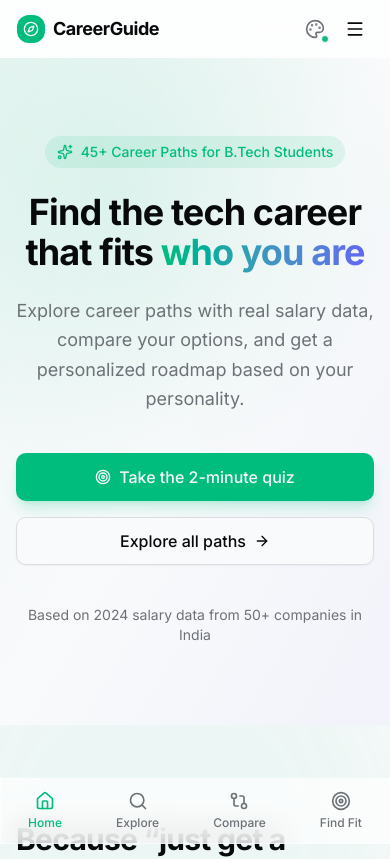
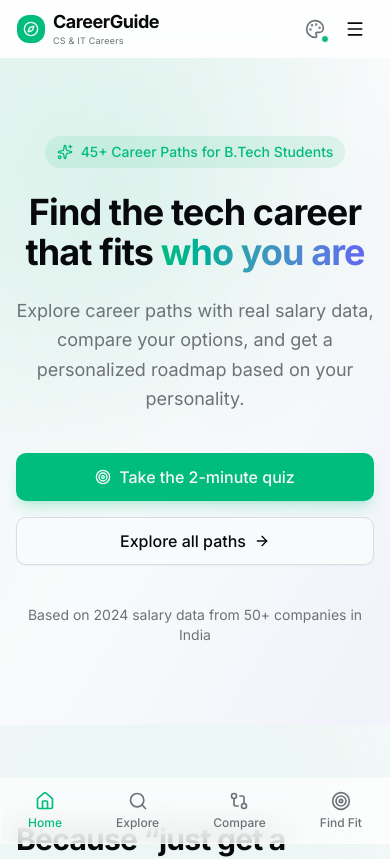
Before and after one commit to mnttnm/btech-cs-career-guide-india, a Next.js app: page / in a window 390 px wide. Shown: the top 859 px of the page. Built offline with nearby package versions, Linux system fonts and the light colour scheme.

Commit message:
feat(navigation): enhance branding with subheading for CareerGuide in desktop and mobile views

```diff
--- a/src/components/Navigation.tsx
+++ b/src/components/Navigation.tsx
@@ -30,9 +30,14 @@ export function Navigation() {
             <div className="flex items-center justify-center w-8 h-8 rounded-lg bg-primary text-primary-foreground group-hover:scale-105 transition-transform shadow-md">
               <Compass className="w-5 h-5" />
             </div>
-            <span className="font-bold text-xl text-foreground tracking-tight group-hover:text-primary transition-colors">
-              CareerGuide
-            </span>
+            <div className="flex flex-col">
+              <span className="font-bold text-xl text-foreground tracking-tight group-hover:text-primary transition-colors leading-tight">
+                CareerGuide
+              </span>
+              <span className="text-[10px] text-muted-foreground tracking-wide">
+                CS & IT Careers
+              </span>
+            </div>
           </Link>
 
           <div className="flex items-center gap-1">
@@ -121,7 +126,12 @@ export function Navigation() {
             <div className="flex items-center justify-center w-7 h-7 rounded-lg bg-primary text-primary-foreground">
               <Compass className="w-4 h-4" />
             </div>
-            <span className="font-bold text-lg tracking-tight">CareerGuide</span>
+            <div className="flex flex-col">
+              <span className="font-bold text-lg tracking-tight leading-tight">CareerGuide</span>
+              <span className="text-[9px] text-muted-foreground tracking-wide">
+                CS & IT Careers
+              </span>
+            </div>
           </Link>
           <div className="flex items-center gap-1">
             <ThemeWidget />
```
